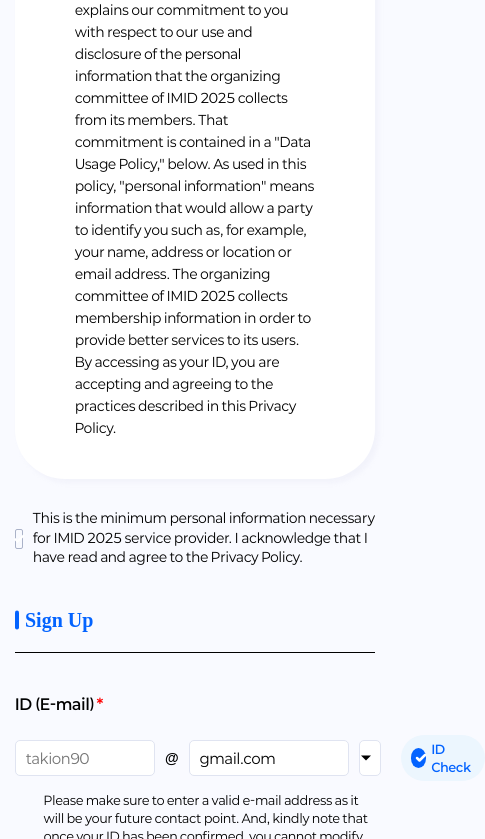
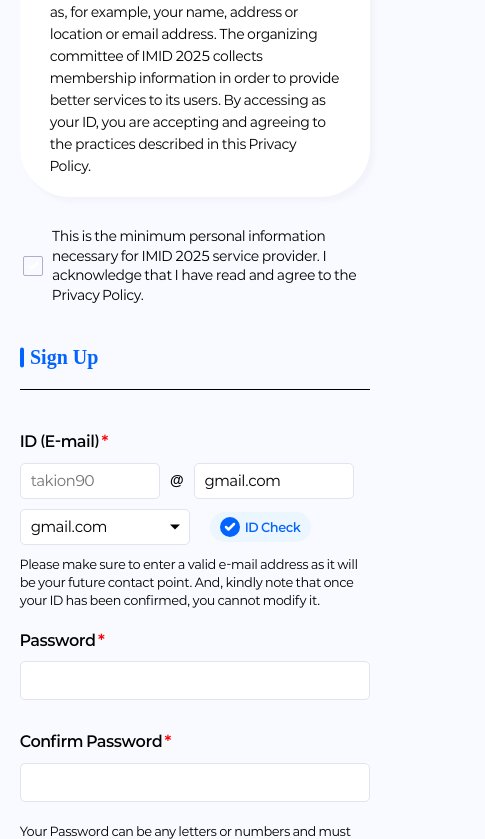
Before and after one commit to makeditWeb/dipplus, a website: page pages/account.html in a window 390 px wide. Shown: the part 1161-2000 px from the top of the page, 485 px wide, since content can reach past the window. Drawn offline with nearby package versions, Linux system fonts and the light colour scheme; files whose address does not match are found by name; a web font is replaced by a local one.

Commit message:
account 모바일

```diff
--- a/assets/scss/_responsive.scss
+++ b/assets/scss/_responsive.scss
@@ -411,7 +411,8 @@
 
     // 콘텐츠 영역 스타일 조정
     .content {
-        padding: 0 15px;
+        padding: 0 20px;
+        margin-bottom: 50px;
 
         .sub-title{
             font-size: 14px ;
@@ -445,4 +446,42 @@
 
         }
     }
+
+    .policy_container{
+        padding: 20px 30px;
+
+        .policy__content_wrapp {
+            flex-direction: column;
+
+            .policy__content{
+                &.half{
+                    width: 100%;
+                }
+            }
+        }
+    }
+
+    .email-field{
+        flex-wrap: wrap;
+    }
+
+    .form-helper-text{
+        padding-left: 0;
+    }
+
+    .form-row{
+        flex-direction: column;
+    }
+
+    .form-helper-text.right{
+        text-align: left;
+    }
+
+    .content.account .form-container .form-inner .form-group{
+        gap: 10px;
+    }
+
+    .policy_check label{
+        width: calc(100% - 35px);
+    }
 }
```
Also changed, not shown: assets/css/main.css, 1 other file.
